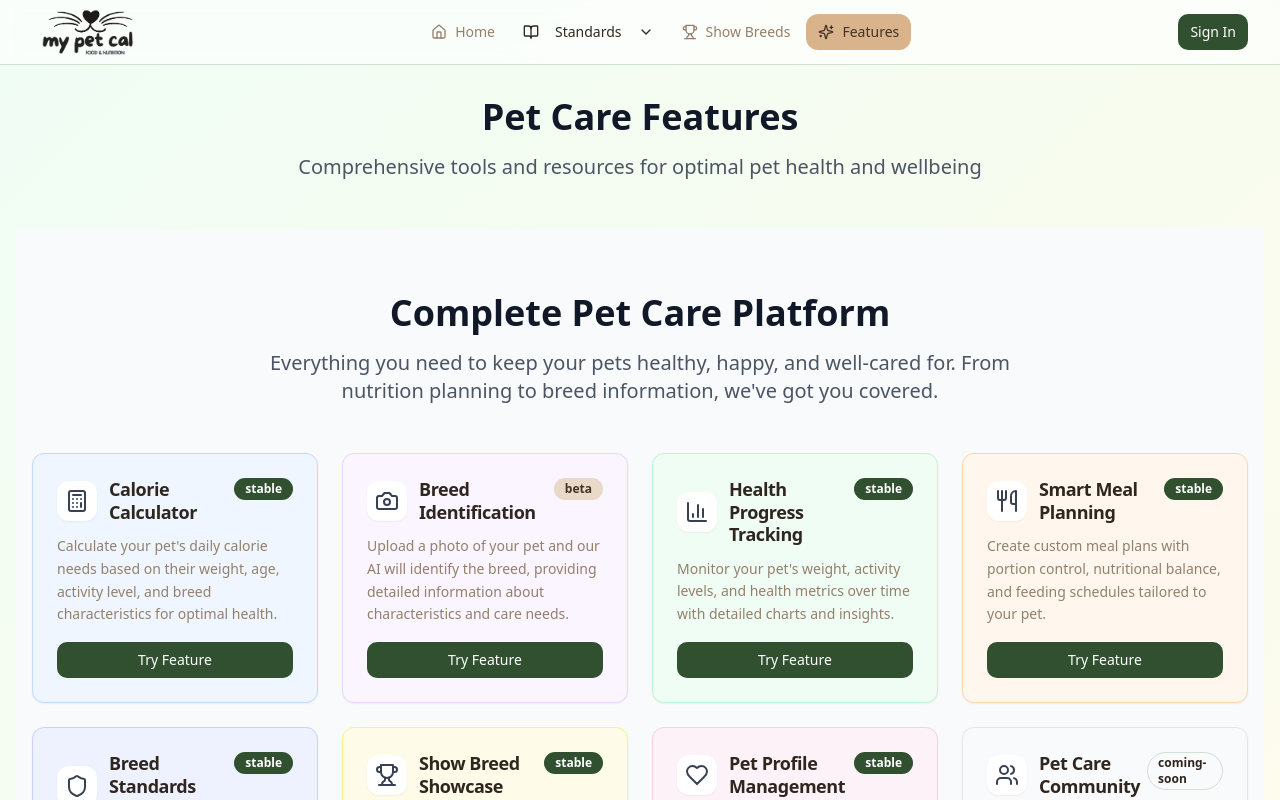
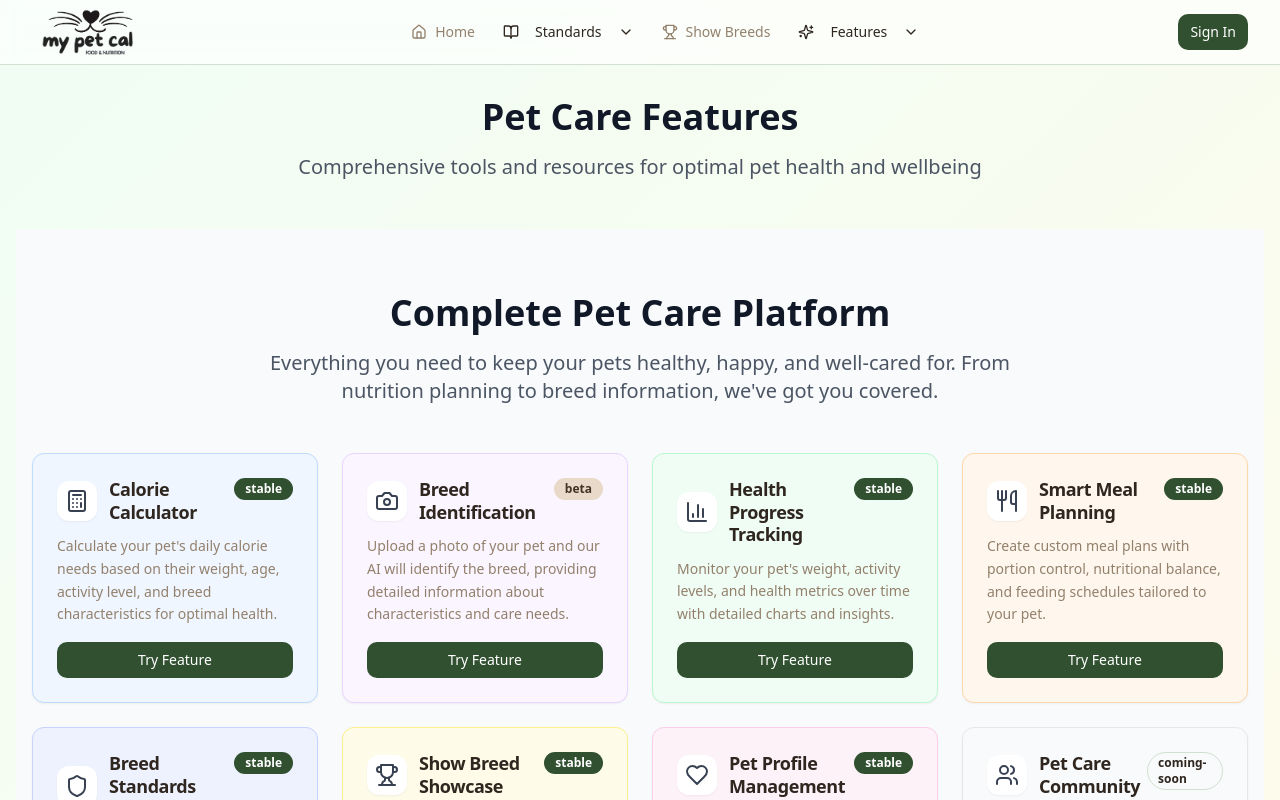
Before and after one commit to zmsendweb/petfood-calorie-capture, a React (Vite) app: page /features in a window 1280 px wide. Shown: the top 800 px of the page. Built offline with nearby package versions, Linux system fonts and the light colour scheme.

Commit message:
Add missing features to dropdown
Added the remaining features to the dropdown menu in the navigation bar.

```diff
--- a/src/components/navigation/ModernNavigation.tsx
+++ b/src/components/navigation/ModernNavigation.tsx
@@ -26,7 +26,12 @@ import {
   User,
   Trophy,
   ChevronDown,
-  Settings
+  Settings,
+  Calculator,
+  Camera,
+  BarChart3,
+  Utensils,
+  Users
 } from "lucide-react";
 import { useAuth } from "@/hooks/useAuth";
 
@@ -51,7 +56,18 @@ const navigationItems = [
       { name: "Pet Recipes", href: "/pet-recipes", icon: ChefHat },
     ]
   },
-  { name: "Features", href: "/features", icon: Sparkles },
+  {
+    name: "Features",
+    icon: Sparkles,
+    dropdown: [
+      { name: "All Features", href: "/features", icon: Sparkles },
+      { name: "Calorie Calculator", href: "/calorie-calculator", icon: Calculator },
+      { name: "AI Breed Identification", href: "/image-recognition", icon: Camera },
+      { name: "Health Progress Tracking", href: "/progress-tracking", icon: BarChart3 },
+      { name: "Smart Meal Planning", href: "/meal-planning", icon: Utensils },
+      { name: "Pet Care Community", href: "/features/community", icon: Users },
+    ]
+  },
 ];
 
 export function ModernNavigation() {
```
